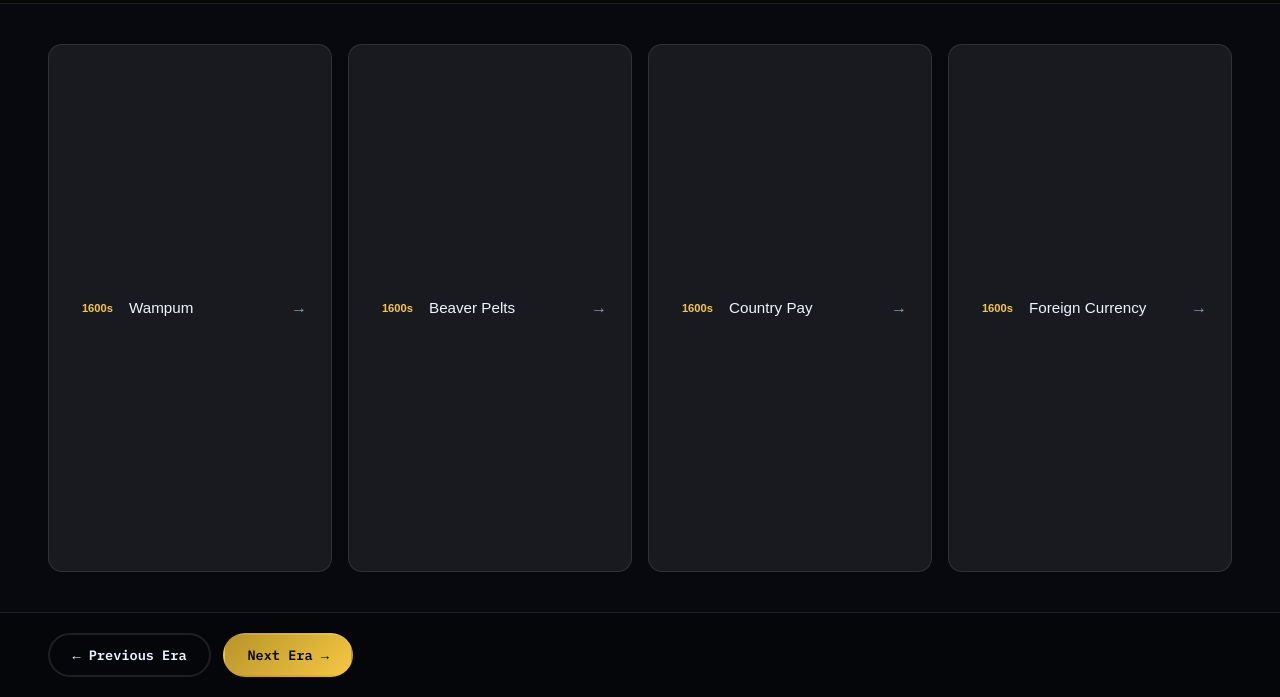
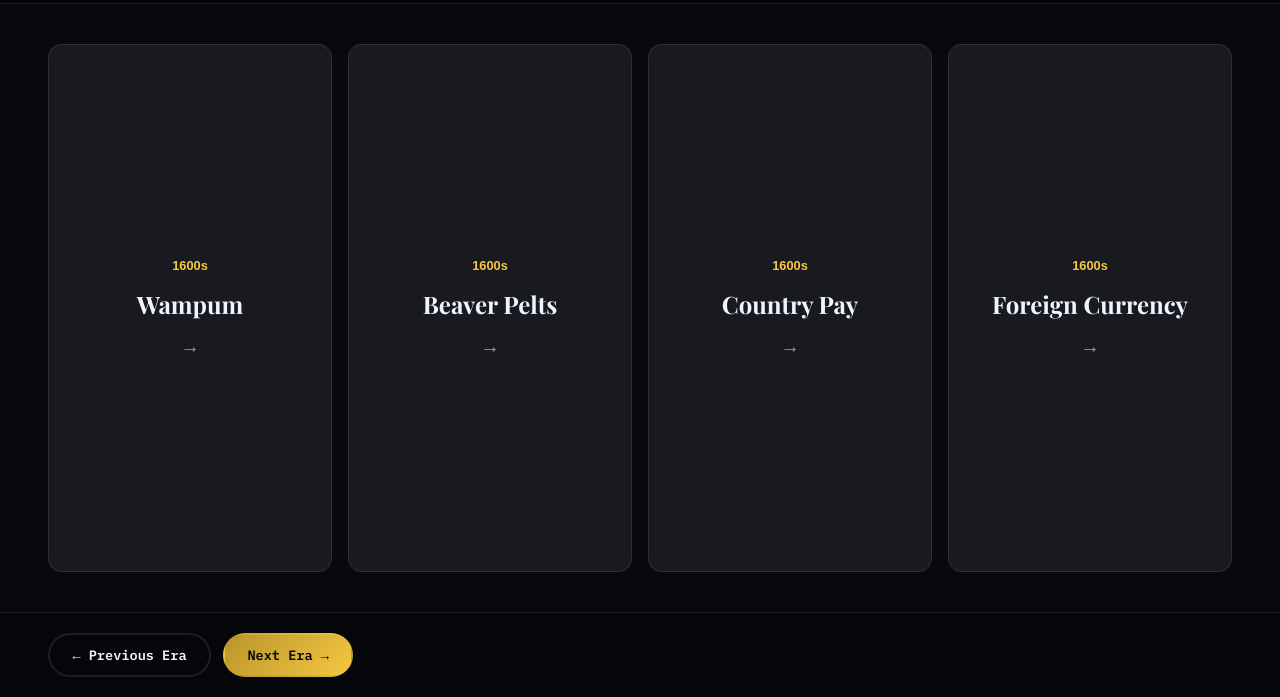
Before and after one commit to bigboom137/timeline-us-payment, a plain HTML site: page index.html in a window 1280 px wide. Both pictures are taken after a click on the button "Begin the Timeline →". Shown: the part 103-800 px from the top of the page. Drawn offline with nearby package versions, Linux system fonts and the light colour scheme.

Commit message:
Add files via upload

```diff
--- a/style.css
+++ b/style.css
@@ -169,9 +169,21 @@ body {
   padding: 1.25rem 1.5rem;
   cursor: pointer;
   transition: var(--transition);
+
   display: flex;
+  flex-direction: column;
+
+  justify-content: center;
   align-items: center;
+  text-align: center;
+
   gap: 1rem;
+
+  min-height: 220px;
+  height: auto;
+
+  overflow-wrap: break-word;
+  word-break: break-word;
 }
 .era-card:hover {
   border-color: var(--blue-dim);
@@ -180,25 +192,29 @@ body {
 }
 
 .era-card-year {
-  font-size: 0.7rem;
+  font-size: 0.8rem;
   color: var(--gold);
   font-weight: 600;
-  min-width: 40px;
-  text-align: right;
+
+  min-width: unset;
+  text-align: center;
 }
+.era-card-name {
+  font-size: 1.5rem;
+  font-family: var(--font-serif);
+  font-weight: 700;
+  color: var(--white);
 
-.era-card-name {
-  font-size: 0.95rem;
-  font-weight: 400;
-  color: var(--white);
-  line-height: 1.4;
+  line-height: 1.3;
+  white-space: normal;
 }
 
 .era-card-arrow {
-  margin-left: auto;
   color: var(--muted);
-  font-size: 1rem;
+  font-size: 1.2rem;
   transition: var(--transition);
+
+  margin-left: 0;
 }
 .era-card:hover .era-card-arrow { color: var(--blue); }
 
```
